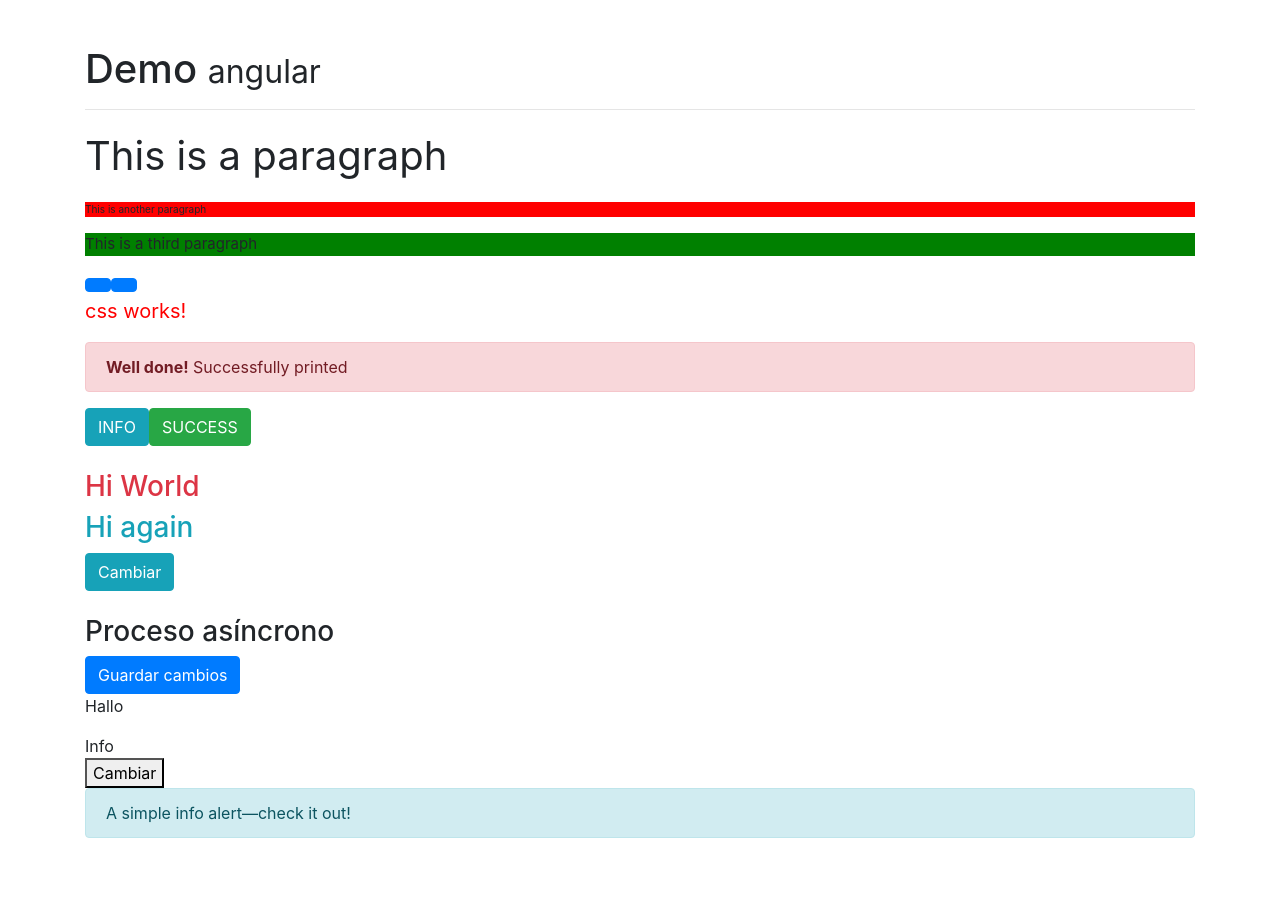
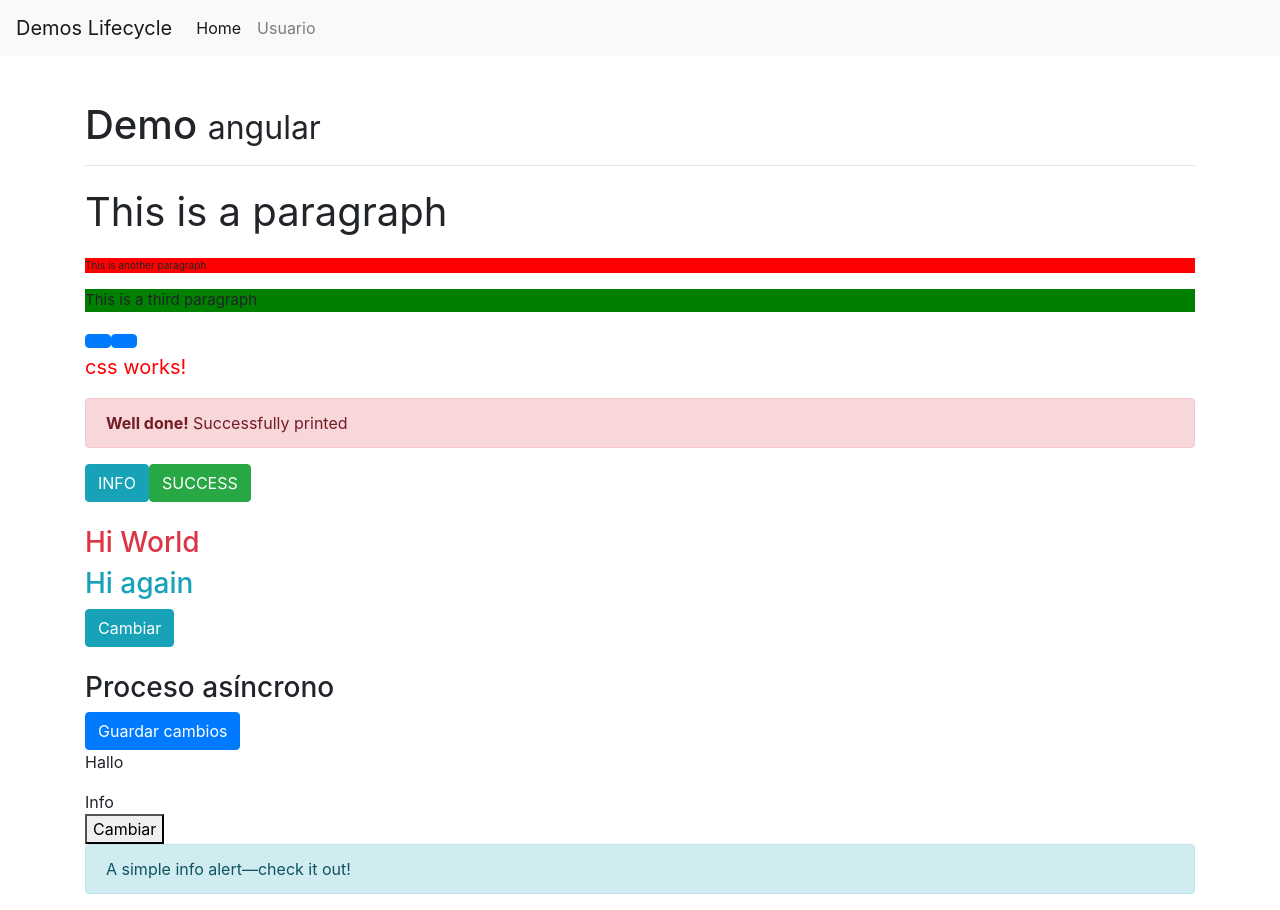
Before and after one commit to salvadoraciengomez/angular-lifecycle, an Angular app: page /home in a window 1280 px wide. Before the commit the page ends 854 px from the top, so only its background shows below. Built offline with nearby package versions, Linux system fonts and the light colour scheme; some icons are missing.

Commit message:
Routing & components complete

```diff
--- a/src/app/app.component.html
+++ b/src/app/app.component.html
@@ -1,3 +1,4 @@
+<app-navbar></app-navbar>
 <div class="container main-container">
   <h1>Demo <small>angular</small></h1>
   <hr>
--- a/src/app/app.module.ts
+++ b/src/app/app.module.ts
@@ -13,6 +13,7 @@
 import { UsuarioNuevoComponent } from './components/usuario/usuario-nuevo.component';
 import { UsuarioEditarComponent } from './components/usuario/usuario-editar.component';
 import { UsuarioDetalleComponent } from './components/usuario/usuario-detalle.component';
+import { NavbarComponent } from './components/navbar/navbar.component';
 
 @NgModule({
   declarations: [
@@ -26,7 +27,8 @@
     UsuarioComponent,
     UsuarioNuevoComponent,
     UsuarioEditarComponent,
-    UsuarioDetalleComponent
+    UsuarioDetalleComponent,
+    NavbarComponent
   ],
   imports: [
     BrowserModule,
--- /dev/null
+++ b/src/app/components/navbar/navbar.component.html
@@ -0,0 +1,17 @@
+<nav class="navbar navbar-expand-lg navbar-light bg-light">
+  <a class="navbar-brand" href="#">Demos Lifecycle</a>
+  <button class="navbar-toggler" type="button" data-toggle="collapse" data-target="#navbarSupportedContent" aria-controls="navbarSupportedContent" aria-expanded="false" aria-label="Toggle navigation">
+    <span class="navbar-toggler-icon"></span>
+  </button>
+
+  <div class="collapse navbar-collapse" id="navbarSupportedContent">
+    <ul class="navbar-nav mr-auto">
+      <li class="nav-item" routerLinkActive="active">
+        <a class="nav-link" [routerLink]="['home']">Home</a>
+      </li>
+      <li class="nav-item" routerLinkActive="active">
+        <a class="nav-link" [routerLink]="['usuario']">Usuario</a>
+      </li>
+    </ul>
+  </div>
+</nav>
--- /dev/null
+++ b/src/app/components/navbar/navbar.component.ts
@@ -0,0 +1,16 @@
+import { Component, OnInit } from '@angular/core';
+
+@Component({
+  selector: 'app-navbar',
+  templateUrl: './navbar.component.html',
+  styles: [
+  ]
+})
+export class NavbarComponent implements OnInit {
+
+  constructor() { }
+
+  ngOnInit(): void {
+  }
+
+}
--- a/src/app/components/usuario/usuario.component.html
+++ b/src/app/components/usuario/usuario.component.html
@@ -1 +1,11 @@
-<p>usuario works!</p>
+<div class="row">
+  <div class="text-center col-md-12">
+    <div class="btn-group" role="group" aria-label="Basic example">
+      <button type="button" class="btn btn-secondary" routerLinkActive="active" [routerLink]="['nuevo']">Nuevo</button>
+      <button type="button" class="btn btn-secondary" routerLinkActive="active" [routerLink]="['editar']">Editar</button>
+      <button type="button" class="btn btn-secondary" routerLinkActive="active" [routerLink]="['detalle']">Detalle</button>
+    </div>
+  </div>
+</div>
+
+<router-outlet></router-outlet>
```
Also changed, not shown: src/app/app.routes.ts (+12 -0 lines).
